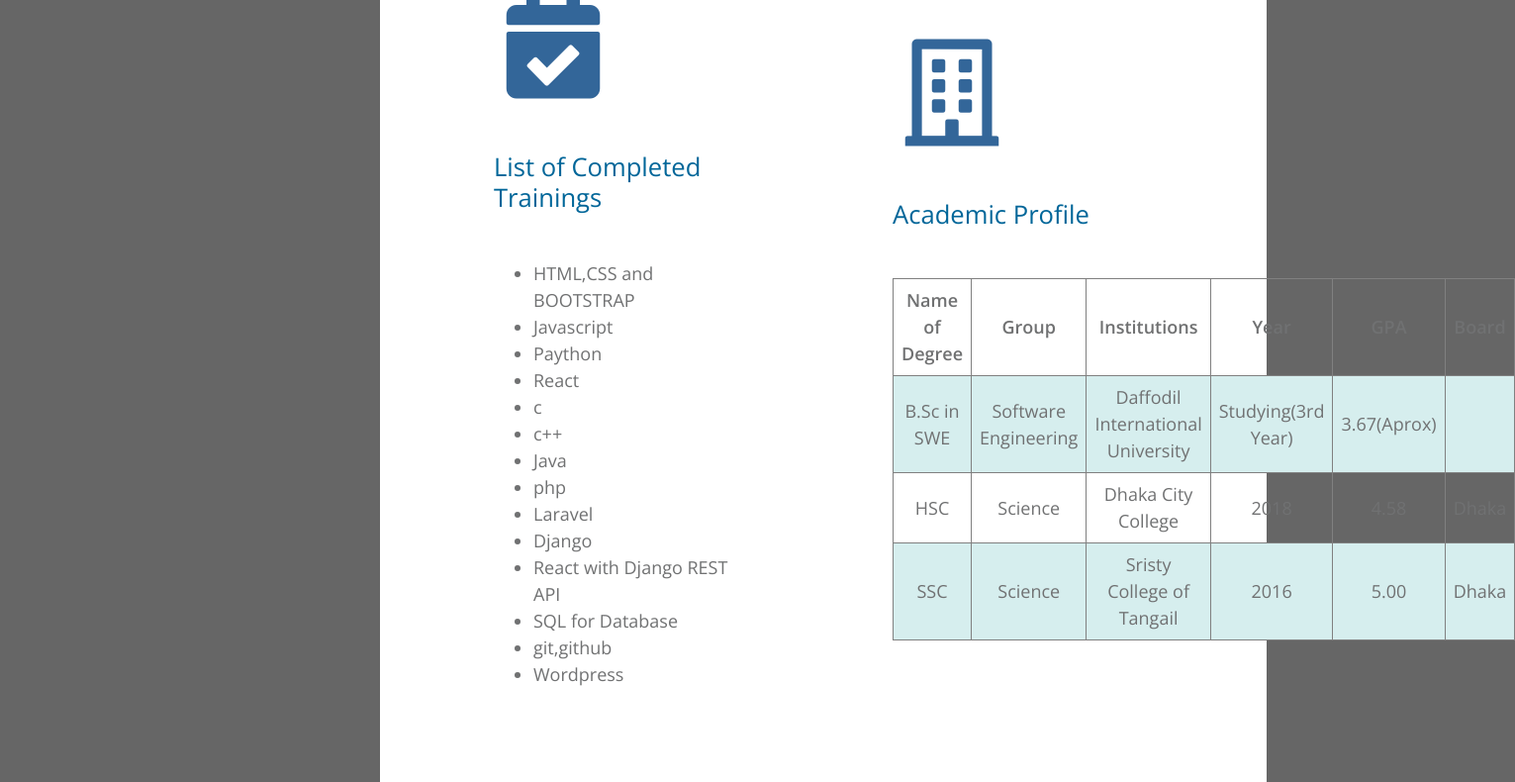
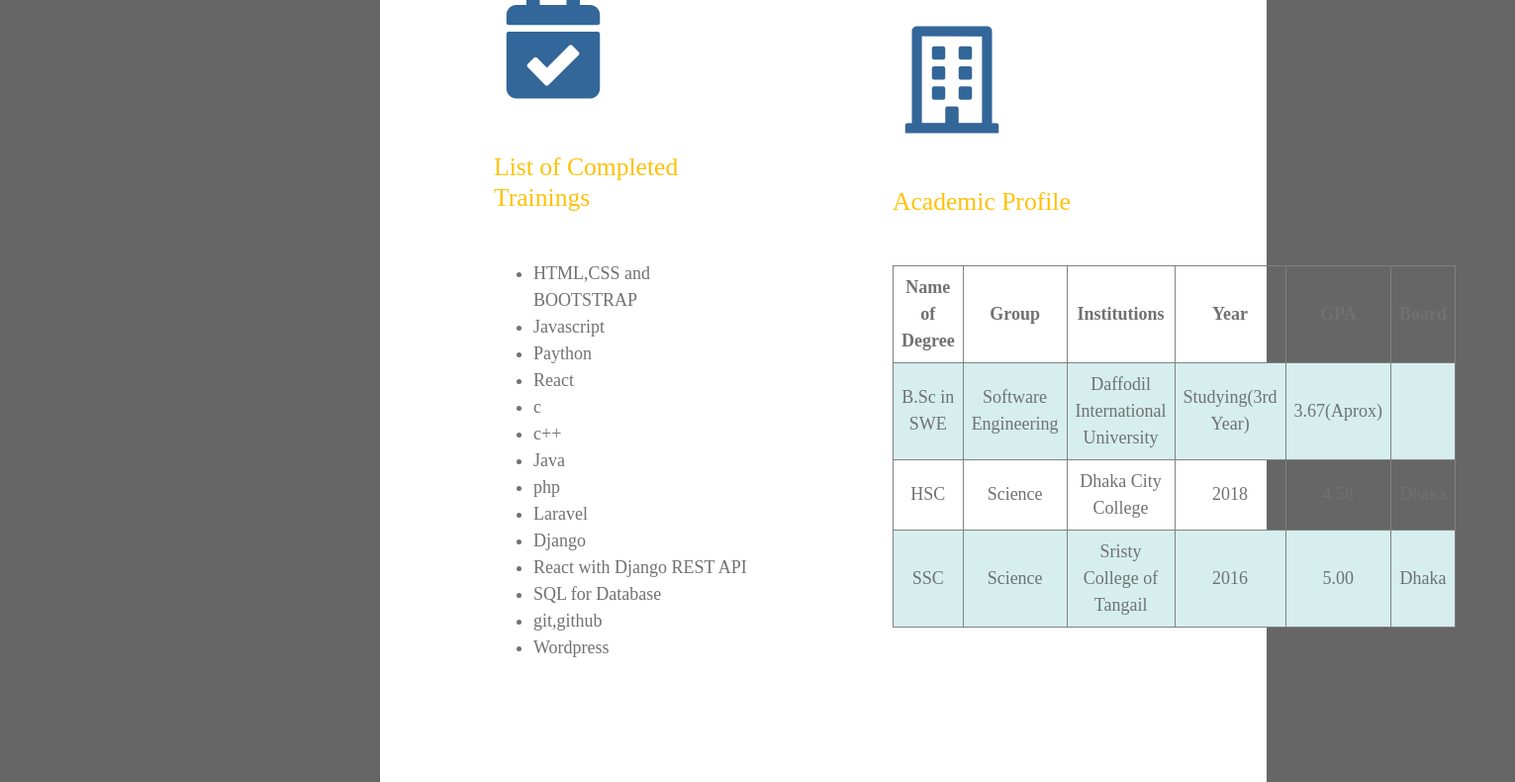
Before and after one commit to shafiqulislamsujon/shafiqulislamsujon.github.io, a plain HTML site: page index.html in a window 1280 px wide. Shown: the part 935-1725 px from the top of the page at 99% size, 1531 px wide, since content can reach past the window. Drawn offline with nearby package versions, Linux system fonts and the light colour scheme.

Commit message:
primary color and font update

```diff
--- a/css/templatemo-dream-pulse.css
+++ b/css/templatemo-dream-pulse.css
@@ -7,7 +7,7 @@ https://templatemo.com/tm-536-dream-pulse
 */
 
 body {
-  font-family: "Open Sans", Arial, Helvetica, sans-serif;
+  font-family: "Times New Roman", Times, serif;
   font-size: 18px;
   font-weight: 400;
   overflow-x: hidden;
@@ -33,7 +33,7 @@ a {
 }
 
 .tm-color-primary {
-  color: #069;
+  color: #ffc107;
 }
 
 .tm-color-gray {
```
